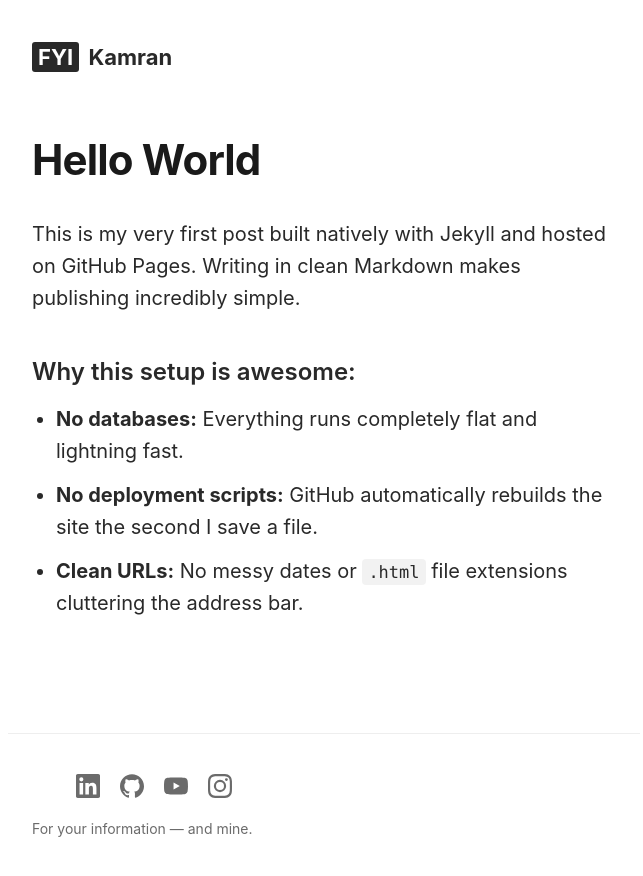
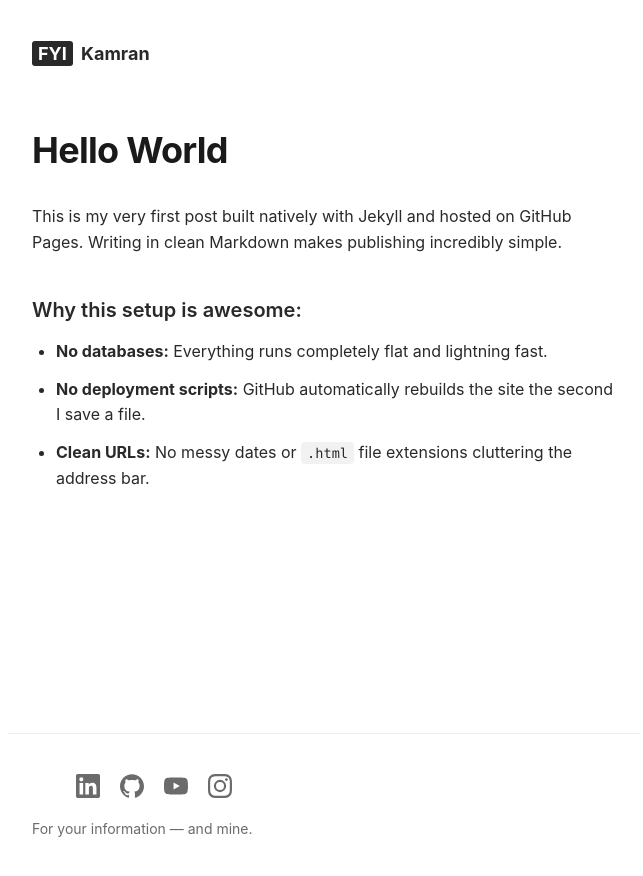
Before and after one commit to fyikamran/fyikamran.github.io, a Jekyll site: the page built from _posts/2026-05-29-welcome-to-my-site.md, in a window 1280 px wide. Shown: the top 876 px of the page, without its empty margins (316-959 px from the left). Built offline with Jekyll 4.4.1, drawn with Linux system fonts in a browser that asks for light colours.

Commit message:
Update styles.css

```diff
--- a/assets/css/styles.css
+++ b/assets/css/styles.css
@@ -1,5 +1,5 @@
 /* ==========================================================================
-   1. Global Resets & Body (Medium Typography Base)
+   1. Global Resets & Body
    ========================================================================== */
 * {
   box-sizing: border-box;
@@ -8,9 +8,8 @@
 }
 
 body {
-  /* System font stack matching Medium's clean UI look */
   font-family: -apple-system, BlinkMacSystemFont, "Segoe UI", Roboto, Helvetica, Arial, sans-serif;
-  font-size: 20px; /* Larger base font for effortless long-form reading */
+  font-size: 16px;
   line-height: 1.6;
   color: #292929; /* Off-black reduces eye strain */
   background-color: #ffffff;
@@ -57,7 +56,7 @@ header {
    ========================================================================== */
 /* Header Branding */
 .logo-mark {
-  font-size: 22px;
+  font-size: 18px;
   font-weight: 700;
 }
 .logo-fyi {
@@ -74,7 +73,7 @@ header {
 
 /* Post Content */
 article h1 {
-  font-size: 42px;
+  font-size: 36px;
   line-height: 1.2;
   font-weight: 700;
   letter-spacing: -0.02em;
@@ -83,7 +82,7 @@ article h1 {
 }
 
 article h3 {
-  font-size: 24px;
+  font-size: 20px;
   line-height: 1.3;
   margin-top: 42px;
   margin-bottom: 16px;
```
